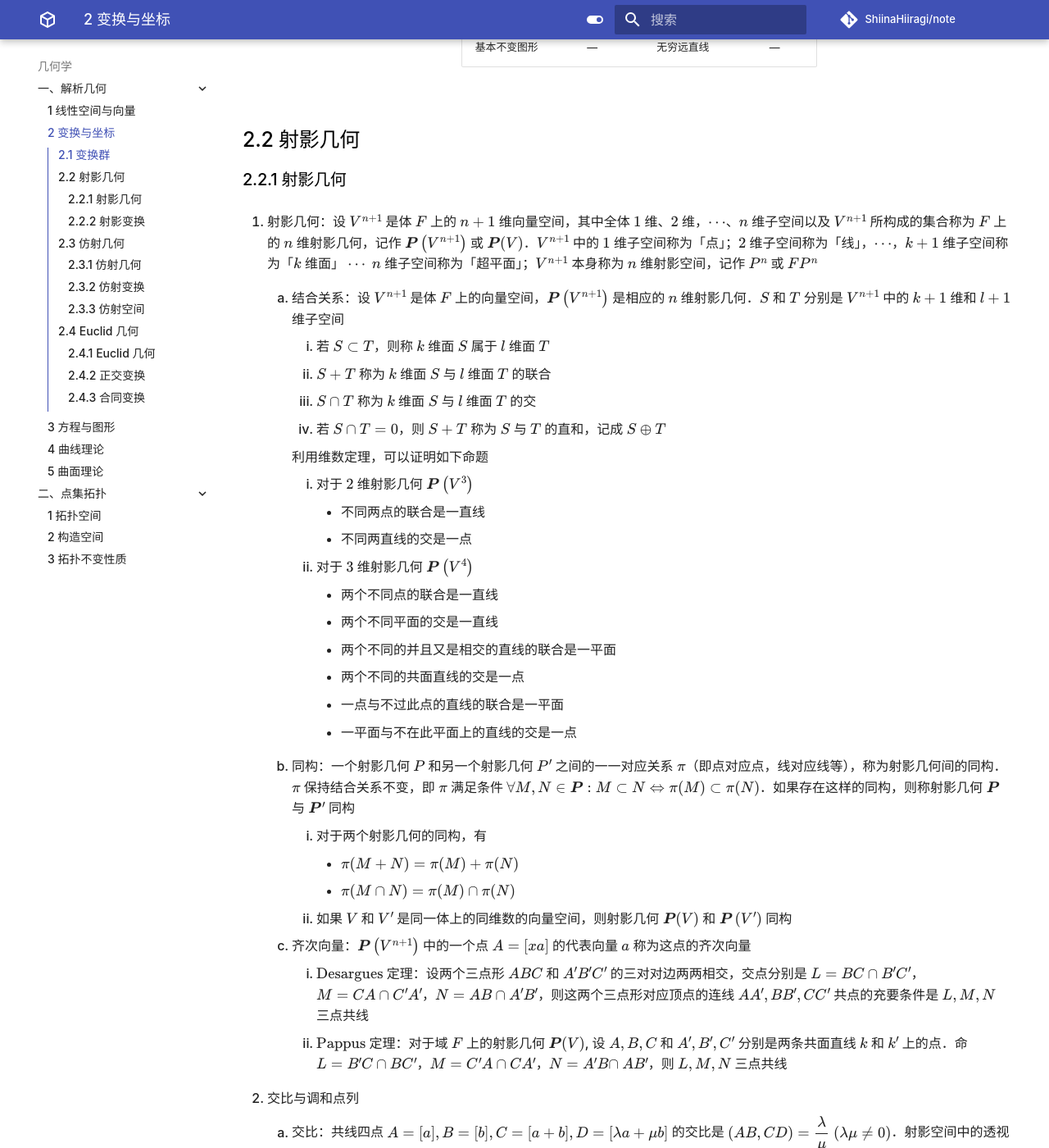
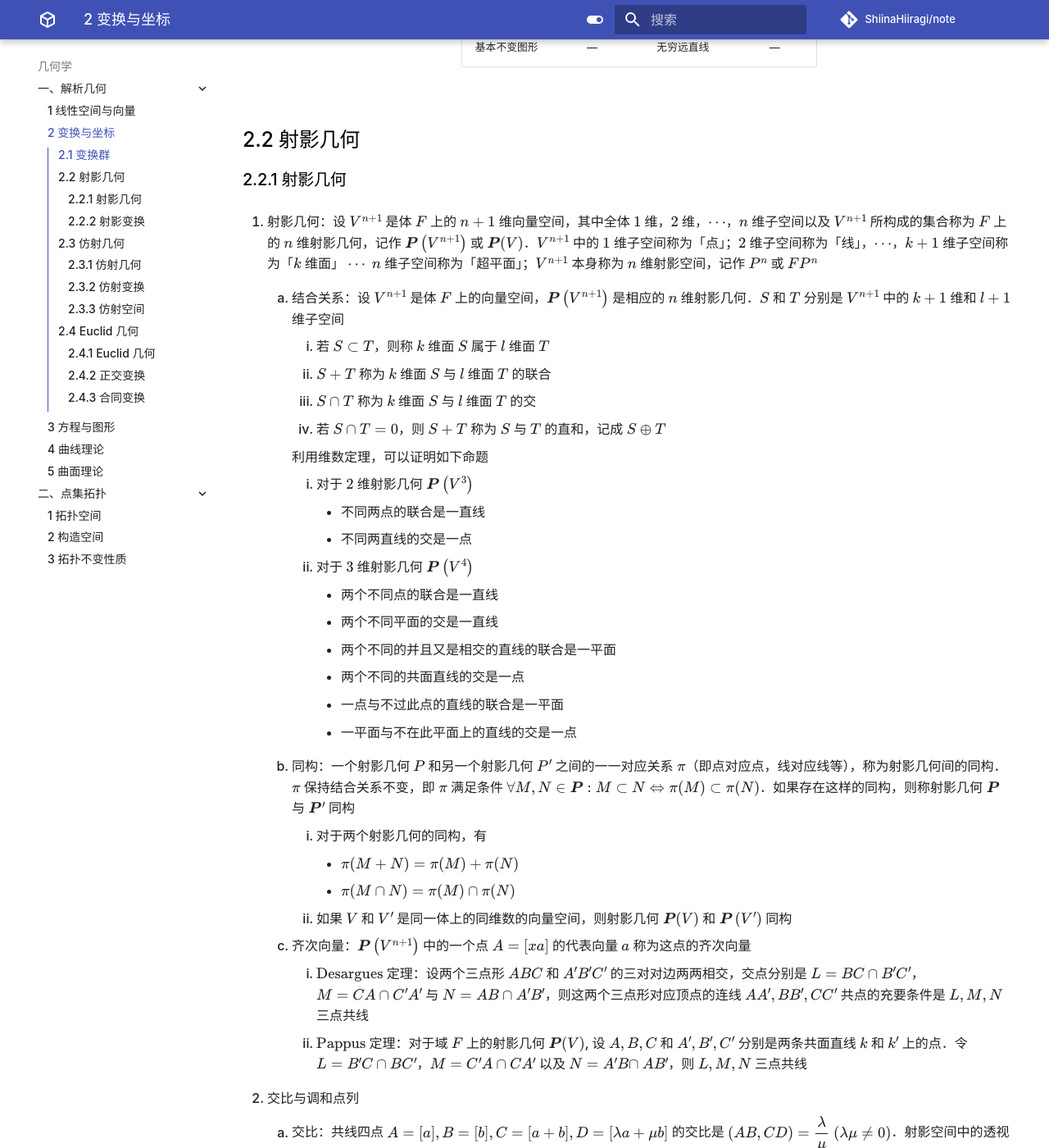
Before and after one commit to ShiinaHiiragi/note, an MkDocs documentation site: the page built from docs/top/anly/geom.md, in a window 1280 px wide and 1400 px high, scrolled down 702 px. Shown: the whole window at 82% size. Built offline with MkDocs 1.6.1 and Material for MkDocs 9.7.7, drawn with Linux system fonts in a browser that asks for light colours; comment, search, counter and statistics services are not loaded.

Commit message:
change geom

```diff
--- a/docs/top/anly/geom.md
+++ b/docs/top/anly/geom.md
@@ -22,7 +22,7 @@
 
 ## 2.2 射影几何
 ### 2.2.1 射影几何
-1. 射影几何：设 $V^{n+1}$ 是体 $F$ 上的 $n+1$ 维向量空间，其中全体 $1$ 维、$2$ 维，$\cdots$、$n$ 维子空间以及 $V^{n+1}$ 所构成的集合称为 $F$ 上的 $n$ 维射影几何，记作 $\boldsymbol{P}\left(V^{n+1}\right)$ 或 $\boldsymbol{P}(V)$．$V^{n+1}$ 中的 $1$ 维子空间称为「点」；$2$ 维子空间称为「线」，$\cdots$，$k+1$ 维子空间称为「$k$ 维面」 $\cdots\ n$ 维子空间称为「超平面」；$V^{n+1}$ 本身称为 $n$ 维射影空间，记作 $P^n$ 或 $F P^n$
+1. 射影几何：设 $V^{n+1}$ 是体 $F$ 上的 $n+1$ 维向量空间，其中全体 $1$ 维，$2$ 维，$\cdots$，$n$ 维子空间以及 $V^{n+1}$ 所构成的集合称为 $F$ 上的 $n$ 维射影几何，记作 $\boldsymbol{P}\left(V^{n+1}\right)$ 或 $\boldsymbol{P}(V)$．$V^{n+1}$ 中的 $1$ 维子空间称为「点」；$2$ 维子空间称为「线」，$\cdots$，$k+1$ 维子空间称为「$k$ 维面」 $\cdots\ n$ 维子空间称为「超平面」；$V^{n+1}$ 本身称为 $n$ 维射影空间，记作 $P^n$ 或 $F P^n$
     1. 结合关系：设 $V^{n+1}$ 是体 $F$ 上的向量空间，$\boldsymbol{P}\left(V^{n+1}\right)$ 是相应的 $n$ 维射影几何．$S$ 和 $T$ 分别是 $V^{n+1}$ 中的 $k+1$ 维和 $l+1$ 维子空间
         1. 若 $S \subset T$，则称 $k$ 维面 $S$ 属于 $l$ 维面 $T$
         2. $S+T$ 称为 $k$ 维面 $S$ 与 $l$ 维面 $T$ 的联合
@@ -49,8 +49,8 @@
         2. 如果 $V$ 和 $V^{\prime}$ 是同一体上的同维数的向量空间，则射影几何 $\boldsymbol{P}(V)$ 和 $\boldsymbol{P}\left(V^{\prime}\right)$ 同构
 
     3. 齐次向量：$\boldsymbol{P}\left(V^{n+1}\right)$ 中的一个点 $A=[x a]$ 的代表向量 $a$ 称为这点的齐次向量
-        1. $\text{Desargues}$ 定理：设两个三点形 $A B C$ 和 $A^{\prime} B^{\prime} C^{\prime}$ 的三对对边两两相交，交点分别是 $L=B C \cap B^{\prime} C^{\prime}$，$M=C A \cap C^{\prime} A^{\prime}$，$N=A B \cap A^{\prime} B^{\prime}$，则这两个三点形对应顶点的连线 $A A^{\prime}, B B^{\prime}, C C^{\prime}$ 共点的充要条件是 $L, M, N$ 三点共线
-        2. $\text{Pappus}$ 定理：对于域 $F$ 上的射影几何 $\boldsymbol{P}(V)$, 设 $A, B, C$ 和 $A^{\prime}, B^{\prime}, C^{\prime}$ 分别是两条共面直线 $k$ 和 $k^{\prime}$ 上的点．命 $L=B^{\prime} C \cap B C^{\prime}$，$M=C^{\prime} A \cap C A^{\prime}$，$N=A^{\prime} B \cap$ $A B^{\prime}$，则 $L, M, N$ 三点共线
+        1. $\text{Desargues}$ 定理：设两个三点形 $A B C$ 和 $A^{\prime} B^{\prime} C^{\prime}$ 的三对对边两两相交，交点分别是 $L=B C \cap B^{\prime} C^{\prime}$，$M=C A \cap C^{\prime} A^{\prime}$ 与 $N=A B \cap A^{\prime} B^{\prime}$，则这两个三点形对应顶点的连线 $A A^{\prime}, B B^{\prime}, C C^{\prime}$ 共点的充要条件是 $L, M, N$ 三点共线
+        2. $\text{Pappus}$ 定理：对于域 $F$ 上的射影几何 $\boldsymbol{P}(V)$, 设 $A, B, C$ 和 $A^{\prime}, B^{\prime}, C^{\prime}$ 分别是两条共面直线 $k$ 和 $k^{\prime}$ 上的点．令 $L=B^{\prime} C \cap B C^{\prime}$，$M=C^{\prime} A \cap C A^{\prime}$ 以及 $N=A^{\prime} B \cap$ $A B^{\prime}$，则 $L, M, N$ 三点共线
 
 2. 交比与调和点列
     1. 交比：共线四点 $A=[a], B=[b], C=[a+b], D=[\lambda a+\mu b]$ 的交比是 $(A B, C D)= \dfrac{\lambda}{\mu}\ (\lambda \mu \neq 0)$．射影空间中的透视对应保持交比不变
```
Also changed, not shown: other parts of docs/top/anly/geom.md (+2 -0 lines).
